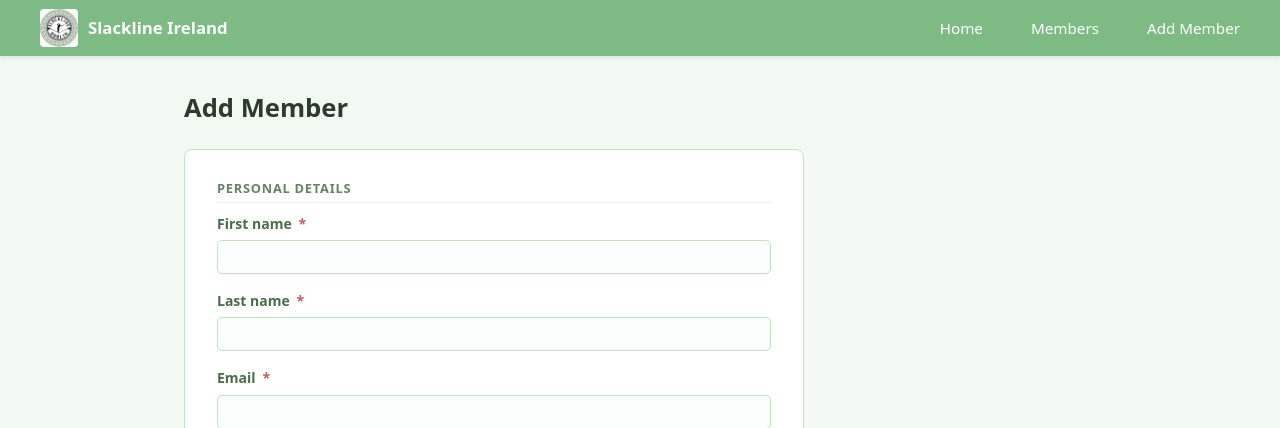
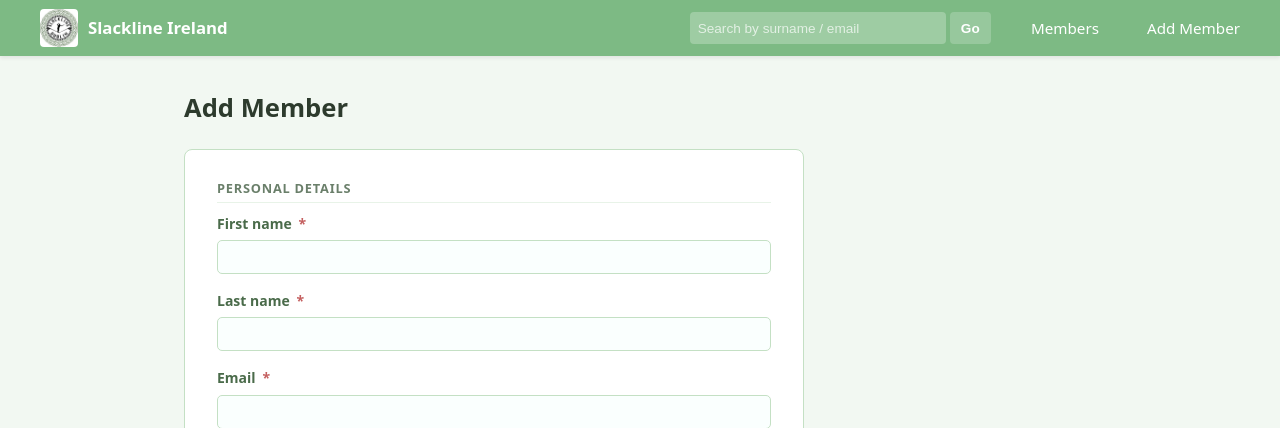
Before and after one commit to irenecelebrin/web-services-and-applications, a Flask app: page /form in a window 1280 px wide. Shown: the top 428 px of the page. Run offline with Flask 3, Linux system fonts and the light colour scheme.

Commit message:
merge html static routes with api routes

```diff
--- a/project/FE/static/style.css
+++ b/project/FE/static/style.css
@@ -64,6 +64,53 @@ nav a {
 
 nav a:hover {
     background-color: #5fa366;
+}
+
+/* ── Nav search bar ───────────────────────────────────────────────────── */
+.nav-search {
+    display: flex;
+    align-items: center;
+    gap: 0.25rem;
+}
+
+.nav-search input[type="text"] {
+    height: 2rem;
+    padding: 0 0.5rem;
+    border: none;
+    border-radius: 4px;
+    font-size: 0.85rem;
+    background: rgba(255, 255, 255, 0.25);
+    color: #ffffff;
+    outline: none;
+}
+
+.nav-search input[type="text"] {
+    width: 16rem;
+}
+
+.nav-search input[type="text"]::placeholder {
+    color: rgba(255, 255, 255, 0.7);
+}
+
+.nav-search input[type="text"]:focus {
+    background: rgba(255, 255, 255, 0.38);
+}
+
+.nav-search button {
+    height: 2rem;
+    padding: 0 0.7rem;
+    border: none;
+    border-radius: 4px;
+    background: rgba(255, 255, 255, 0.2);
+    color: #ffffff;
+    font-size: 0.85rem;
+    font-weight: 600;
+    cursor: pointer;
+    transition: background-color 0.15s;
+}
+
+.nav-search button:hover {
+    background: rgba(255, 255, 255, 0.35);
 }
 
 /* ── Main content wrapper ─────────────────────────────────────────────── */
--- a/project/FE/templates/form.html
+++ b/project/FE/templates/form.html
@@ -13,8 +13,11 @@
             <img src="/gallery/slackline_ireland.jpeg" alt="Slackline Ireland" class="nav-logo" />
             Slackline Ireland
         </a>
-        <a href="/">Home</a>
-        <a href="/members">Members</a>
+        <form id="nav-search" class="nav-search">
+            <input type="text" name="query" placeholder="Search by surname / email" />
+            <button type="submit">Go</button>
+        </form>
+        <a href="/persons">Members</a>
         <a href="/form">Add Member</a>
     </nav>
 
@@ -84,13 +87,21 @@
             <!-- ── Submit / cancel ───────────────────────────────────── -->
             <div class="btn-row" style="margin-top: 1.5rem;">
                 <button type="submit" class="btn btn-primary" id="submit-btn">Add member</button>
-                <a class="btn btn-secondary" id="cancel-btn" href="/members">Cancel</a>
+                <a class="btn btn-secondary" id="cancel-btn" href="/persons">Cancel</a>
             </div>
 
         </form>
     </main>
 
     <script>
+        document.getElementById('nav-search').addEventListener('submit', e => {
+            e.preventDefault();
+            const query = e.target.query.value.trim();
+            if (!query) return;
+            const type = query.includes('@') ? 'email' : 'surname';
+            window.location.href = `/persons/${type}/${encodeURIComponent(query)}`;
+        });
+
         const id = new URLSearchParams(window.location.search).get('id');
         const isEdit = Boolean(id);
 
@@ -98,7 +109,7 @@
             document.title = `Edit ${m.name} ${m.last_name} — Slackline Ireland`;
             document.getElementById('form-title').textContent = `Edit ${m.name} ${m.last_name}`;
             document.getElementById('submit-btn').textContent = 'Save changes';
-            document.getElementById('cancel-btn').href = `/member?id=${m.id}`;
+            document.getElementById('cancel-btn').href = `/person/${m.id}`;
 
             document.getElementById('name').value                      = m.name || '';
             document.getElementById('last_name').value                 = m.last_name || '';
@@ -120,13 +131,13 @@
 
         // In edit mode, fetch existing data and pre-fill the form
         if (isEdit) {
-            fetch(`/api/persons/${id}`)
+            fetch(`/person/${id}`, { headers: { 'Accept': 'application/json' } })
                 .then(res => {
                     if (!res.ok) throw new Error('Not found');
                     return res.json();
                 })
                 .then(m => prefill(m))
-                .catch(() => window.location.href = '/members');
+                .catch(() => window.location.href = '/persons');
         }
 
         document.getElementById('member-form').addEventListener('submit', async e => {
@@ -140,7 +151,7 @@
                 payload[k] = trimmed !== '' ? trimmed : null;
             }
 
-            const url    = isEdit ? `/api/persons/${id}` : '/api/persons';
+            const url    = isEdit ? `/person/${id}` : '/form';
             const method = isEdit ? 'PUT' : 'POST';
 
             try {
@@ -157,7 +168,7 @@
                 }
 
                 const saved = await res.json();
-                window.location.href = `/member?id=${saved.id}`;
+                window.location.href = `/person/${saved.id}`;
             } catch {
                 showError('Network error — please try again.');
             }
--- a/project/person_dao.py
+++ b/project/person_dao.py
@@ -190,7 +190,13 @@ def delete(id: int) -> bool:
             conn.execute("DELETE FROM memberships WHERE person_id = ?", (id,))
             conn.execute("DELETE FROM people WHERE id = ?", (id,))
             if ec_id is not None:
-                conn.execute("DELETE FROM emergency_contacts WHERE id = ?", (ec_id,))
+                # precaution: check if there are other people with the same emergency contact
+                others = conn.execute(
+                    "SELECT COUNT(*) FROM people WHERE emergency_contact_id = ?",
+                    (ec_id,),
+                ).fetchone()[0]
+                if others == 0:
+                    conn.execute("DELETE FROM emergency_contacts WHERE id = ?", (ec_id,))
     finally:
         conn.close()
 
--- a/project/server.py
+++ b/project/server.py
@@ -28,6 +28,74 @@ def _json_error(message, status):
     return jsonify({"error": message}), status
 
 
+# ── REST API routes ─────────────────────────────────────────────────────────
+
+# GET /persons — members page; also returns JSON when Accept: application/json
+@app.route("/persons", methods=["GET"])
+def api_get_all():
+    if "application/json" in request.headers.get("Accept", ""):
+        return jsonify(get_all())
+    return send_from_directory("FE/templates", "members.html")
+
+
+# GET    /person/<id> — member detail page; also returns JSON when Accept: application/json
+# PUT    /person/<id> — partial update (JSON body); returns updated member
+# DELETE /person/<id> — delete a member
+@app.route("/person/<int:id>", methods=["GET", "PUT", "DELETE"])
+def api_get_one(id):
+    if request.method == "PUT":
+        if get_by_id(id) is None:
+            return _json_error(f"Person with id {id} not found", 404)
+        payload = request.get_json(silent=True) or {}
+        payload = {k: (v.strip() if isinstance(v, str) else v) or None for k, v in payload.items()}
+        return jsonify(update(id, payload))
+
+    if request.method == "DELETE":
+        if not delete(id):
+            return _json_error(f"Person with id {id} not found", 404)
+        return jsonify({"deleted": id})
+
+    if "application/json" in request.headers.get("Accept", ""):
+        member = get_by_id(id)
+        if member is None:
+            return _json_error(f"Person with id {id} not found", 404)
+        return jsonify(member)
+    return send_from_directory("FE/templates", "member.html")
+
+# GET /persons/surname/<value> — filtered members page; also returns JSON when Accept: application/json
+@app.route("/persons/surname/<value>", methods=["GET"])
+def api_search_surname(value):
+    if "application/json" in request.headers.get("Accept", ""):
+        return jsonify(get_by_surname(value))
+    return send_from_directory("FE/templates", "members.html")
+
+
+# GET /persons/email/<value> — filtered members page; also returns JSON when Accept: application/json
+@app.route("/persons/email/<value>", methods=["GET"])
+def api_search_email(value):
+    if "application/json" in request.headers.get("Accept", ""):
+        return jsonify(get_by_email(value))
+    return send_from_directory("FE/templates", "members.html")
+
+
+# GET /form  — add/edit member page
+# POST /form — create a new member (JSON body); returns 201 on success
+@app.route("/form", methods=["GET", "POST"])
+def form_page():
+    if request.method == "POST":
+        payload = request.get_json(silent=True) or {}
+        payload = {k: (v.strip() if isinstance(v, str) else v) or None for k, v in payload.items()}
+
+        missing = [f for f in REQUIRED_CREATE_FIELDS if not payload.get(f)]
+        if missing:
+            return _json_error(f"Missing required fields: {', '.join(missing)}", 400)
+
+        new_member = create(payload)
+        return jsonify(new_member), 201
+    return send_from_directory("FE/templates", "form.html")
+
+
+
 # ── HTML page routes (serve static files) ──────────────────────────────────
 
 @app.route("/")
@@ -35,89 +103,13 @@ def index():
     return send_from_directory("FE/templates", "index.html")
 
 
-@app.route("/members")
-def members_page():
-    return send_from_directory("FE/templates", "members.html")
-
-
-@app.route("/member")
-def member_page():
-    return send_from_directory("FE/templates", "member.html")
-
-
-@app.route("/form")
-def form_page():
-    return send_from_directory("FE/templates", "form.html")
-
 
 @app.route("/gallery/<path:filename>")
 def gallery(filename):
     return send_from_directory("FE/gallery", filename)
 
 
-# ── REST API routes ─────────────────────────────────────────────────────────
-
-# GET /api/persons — list all members
-@app.route("/api/persons", methods=["GET"])
-def api_get_all():
-    return jsonify(get_all())
-
-
-# GET /api/persons/<id> — get one member
-@app.route("/api/persons/<int:id>", methods=["GET"])
-def api_get_one(id):
-    member = get_by_id(id)
-    if member is None:
-        return _json_error(f"Person with id {id} not found", 404)
-    return jsonify(member)
-
-
-# POST /api/persons — create a new member (JSON body); returns 201 on success
-@app.route("/api/persons", methods=["POST"])
-def api_create():
-    payload = request.get_json(silent=True) or {}
-    payload = {k: (v.strip() if isinstance(v, str) else v) or None for k, v in payload.items()}
-
-    missing = [f for f in REQUIRED_CREATE_FIELDS if not payload.get(f)]
-    if missing:
-        return _json_error(f"Missing required fields: {', '.join(missing)}", 400)
-
-    new_member = create(payload)
-    return jsonify(new_member), 201
-
-
-# PUT /api/persons/<id> — partial update (JSON body); returns updated member
-@app.route("/api/persons/<int:id>", methods=["PUT"])
-def api_update(id):
-    if get_by_id(id) is None:
-        return _json_error(f"Person with id {id} not found", 404)
-
-    payload = request.get_json(silent=True) or {}
-    payload = {k: (v.strip() if isinstance(v, str) else v) or None for k, v in payload.items()}
-
-    updated = update(id, payload)
-    return jsonify(updated)
-
-
-# DELETE /api/persons/<id> — delete a member
-@app.route("/api/persons/<int:id>", methods=["DELETE"])
-def api_delete(id):
-    if not delete(id):
-        return _json_error(f"Person with id {id} not found", 404)
-    return jsonify({"deleted": id})
-
-
-# GET /api/persons/surname/<value> — search by surname (case-insensitive)
-@app.route("/api/persons/surname/<value>", methods=["GET"])
-def api_search_surname(value):
-    return jsonify(get_by_surname(value))
-
-
-# GET /api/persons/email/<value> — search by email (case-insensitive)
-@app.route("/api/persons/email/<value>", methods=["GET"])
-def api_search_email(value):
-    return jsonify(get_by_email(value))
-
+# ── Main ──────────────────────────────────────────────────────────────────
 
 if __name__ == "__main__":
     app.run(debug=True)
```
Also changed, not shown: project/FE/templates/index.html (+15 -2 lines), project/FE/templates/member.html (+19 -8 lines), project/FE/templates/members.html (+15 -4 lines), 1 other file.
